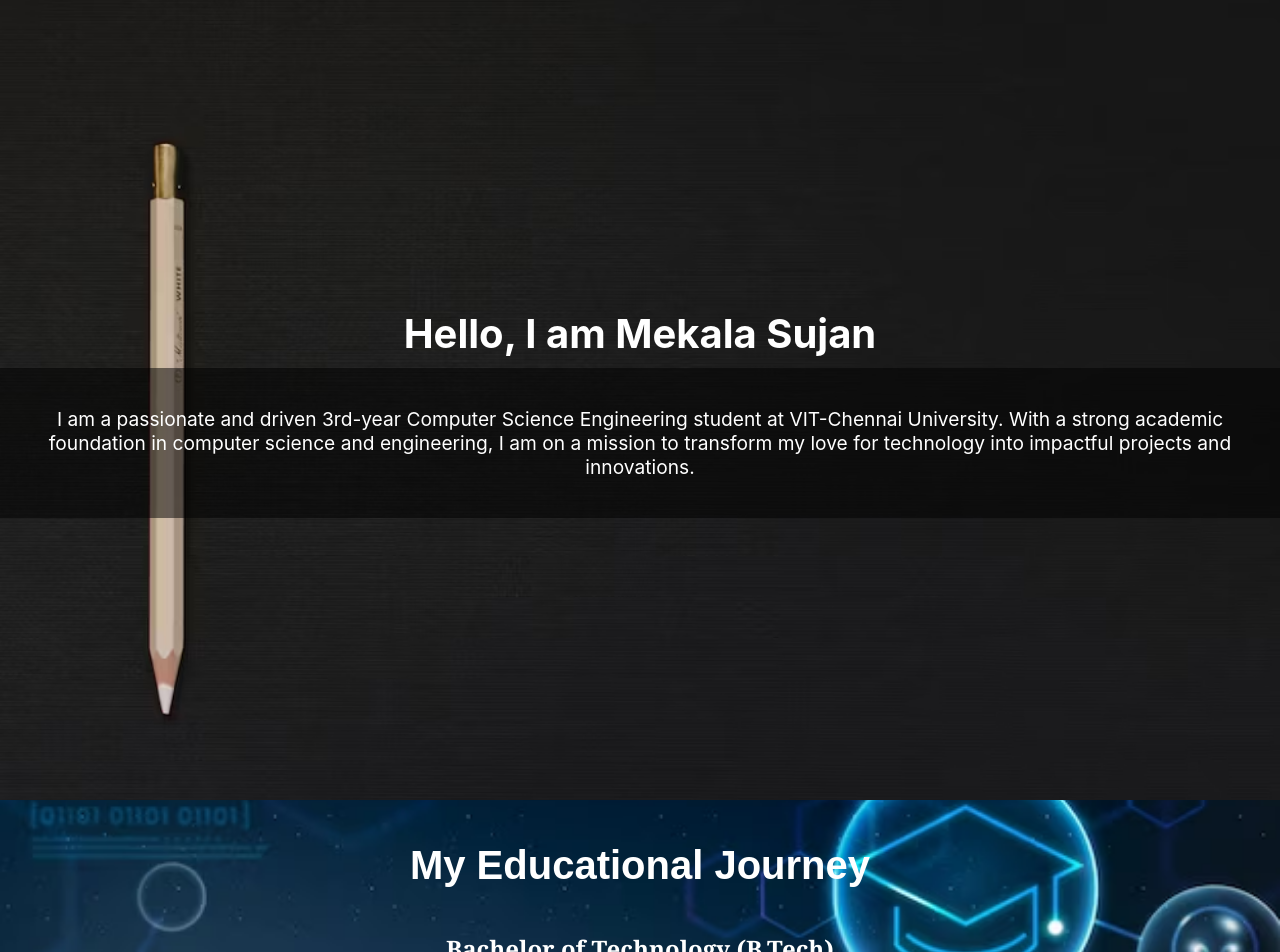
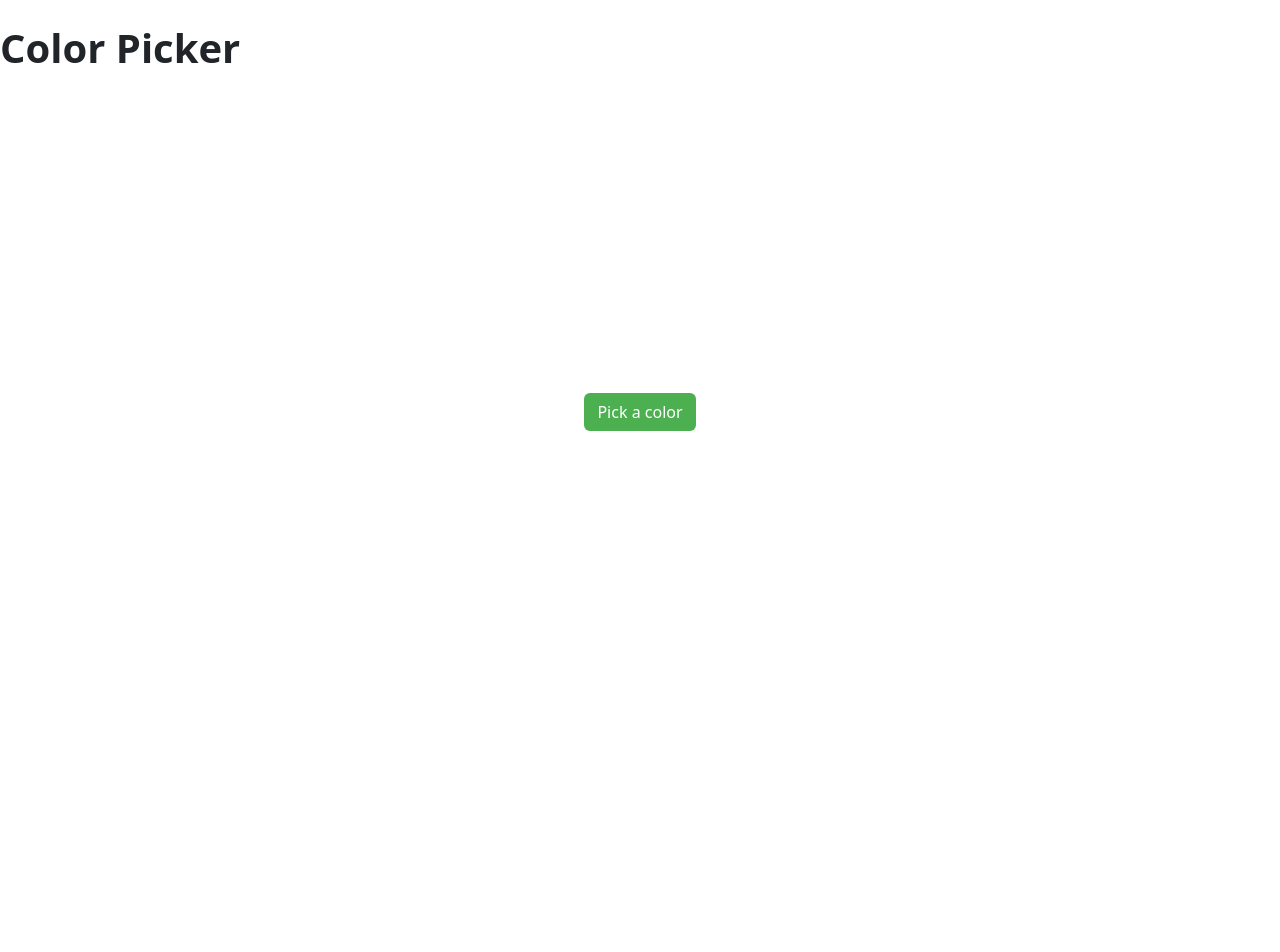
Before and after one commit to sujanmekala64/React-Task3, a React (Create React App) app: page /#/ in a window 1280 px wide. Shown: the top 952 px of the page. After the commit the page ends 800 px from the top, so only its background shows below. Built offline with nearby package versions, Linux system fonts and the light colour scheme.

Commit message:
first commit

```diff
--- a/src/App.css
+++ b/src/App.css
@@ -149,6 +149,7 @@ button {
 
 
   /*TASK 6*/
+  .App{
     .App {
       text-align: center;
     }
@@ -187,3 +188,4 @@ button {
         transform: rotate(360deg);
       }
     }
+  }
--- a/src/App.js
+++ b/src/App.js
@@ -1,18 +1,16 @@
-// import logo from './logo.svg';
+import React from 'react';
+import ColorPicker from './ColorPicker';
 import './App.css';
-import Header from './components/Header';
-import Education from './components/Education';
-import Skills from './components/Skills';
-import Footer from './components/Footer';
+import "../node_modules/bootstrap/dist/css/bootstrap.min.css";
+
 function App() {
+  const colors = ['#fe0000', '#00ff01', '#0000fe','#ffff00', '#ff00fe', '#00ffff', '#fea500','#81007f','#ffc0cb','#008001','#fe6347','#01ced1','#8b4512','#ff8b00','#4682b4','#fed700'];
+
   return (
-   <div>
-    <Header />
-    <Education />
-    <Skills/>
-    <Footer/>
-   </div>
+    <div className="App">
+      <h1 className='mt-4'><b>Color Picker</b></h1>
+      <ColorPicker colors={colors} />
+    </div>
   );
 }
-
 export default App;
```
Also changed, not shown: src/reportWebVitals.js (added, +13 -0 lines), src/ColorPicker.css (indentation only). Lines whose indentation alone changed are shown as unchanged.
